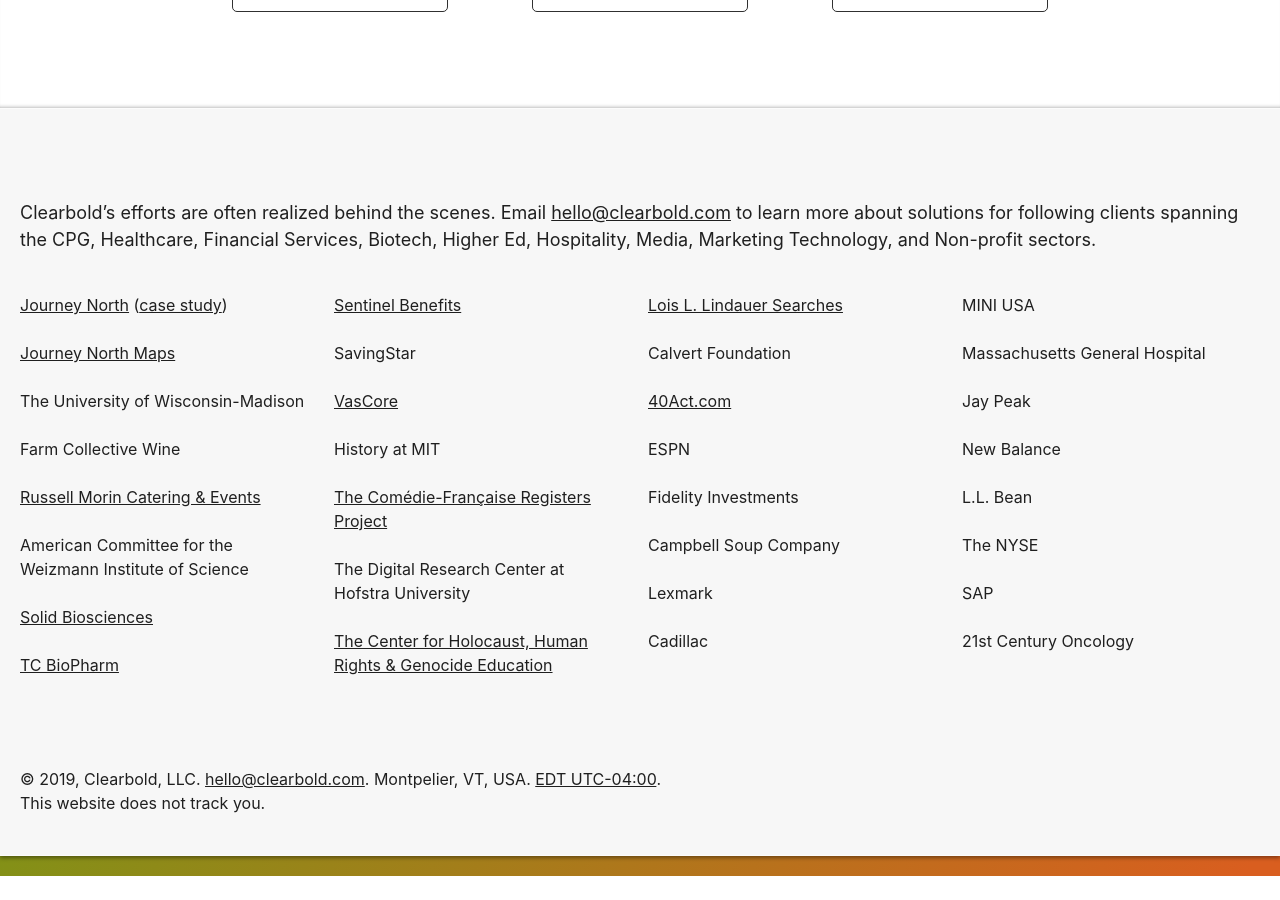
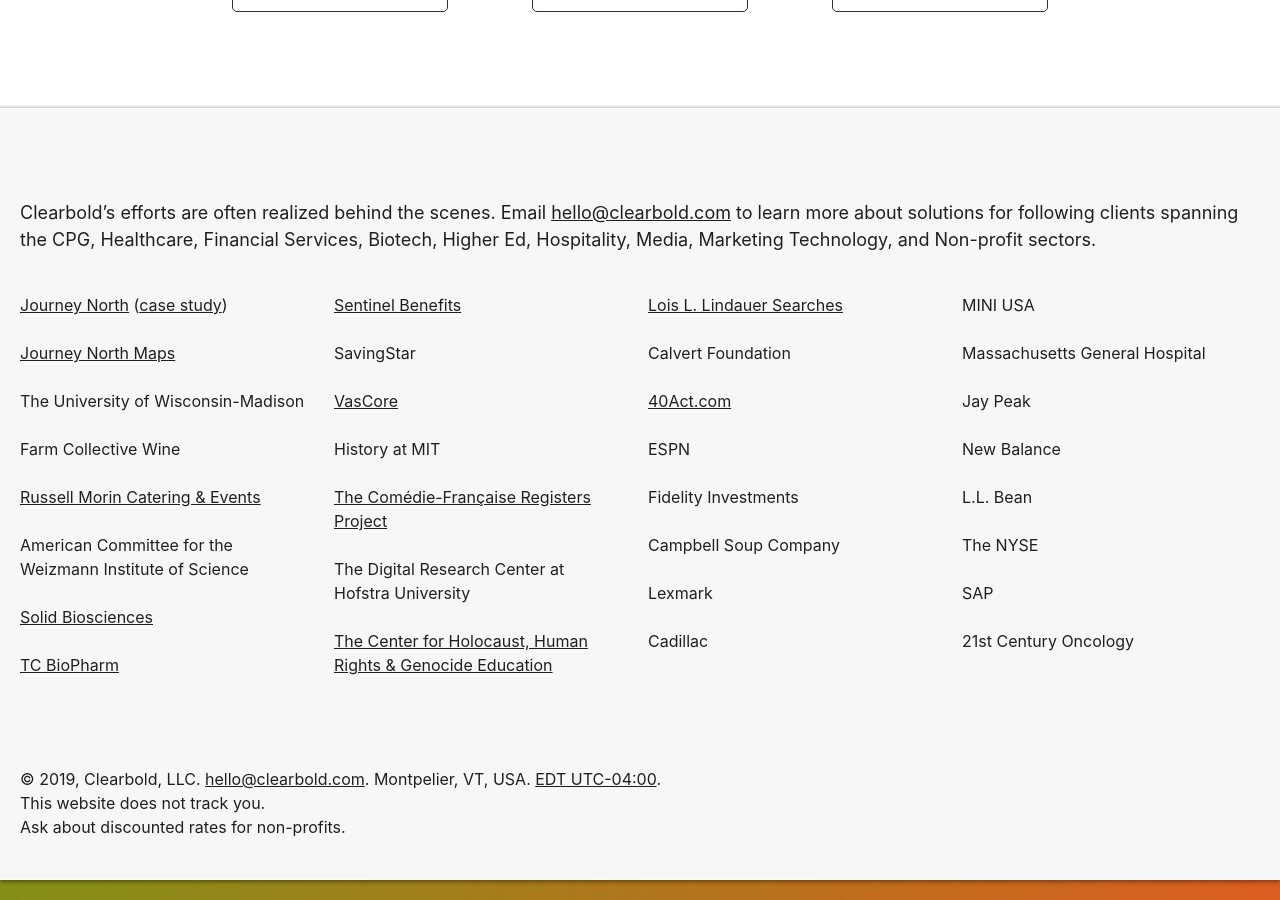
Before and after one commit to clearbold/clearbold.github.io, a Jekyll site: the page built from index.html, in a window 1280 px wide and 900 px high, scrolled down 2896 px. Built offline with Jekyll 4.4.1, drawn with Linux system fonts in a browser that asks for light colours; before the commit the page ends 3772 px from its top, so only the background shows below that.

Commit message:
Footer / non-profit sentence

```diff
--- a/_includes/footer.html
+++ b/_includes/footer.html
@@ -1,5 +1,5 @@
     <footer class="panel-bottom" role="contentinfo">
         <div class="wrapper wrapper-content">
-            <p>&copy; 2019, Clearbold, LLC. <a href="mailto:hello@clearbold.com">hello@clearbold.com</a>. Montpelier,&nbsp;VT,&nbsp;USA. <a href="https://en.wikipedia.org/wiki/UTC%E2%88%9204%3A00" target="_blank">EDT&nbsp;UTC-04:00</a>.</p><p>This website does not track&nbsp;you.<span class="no-cssgrid"> <a href="https://caniuse.com/#feat=css-grid" target="_blank">Upgrade your browser</a>.</span></p>
+            <p>&copy; 2019, Clearbold, LLC. <a href="mailto:hello@clearbold.com">hello@clearbold.com</a>. Montpelier,&nbsp;VT,&nbsp;USA. <a href="https://en.wikipedia.org/wiki/UTC%E2%88%9204%3A00" target="_blank">EDT&nbsp;UTC-04:00</a>.</p><p>This website does not track&nbsp;you.</p><p>Ask about discounted rates for&nbsp;non-profits.<span class="no-cssgrid"> <a href="https://caniuse.com/#feat=css-grid" target="_blank">Upgrade your browser</a>.</span></p>
         </div>
     </footer>
```
Also changed, not shown: 3 other files.
